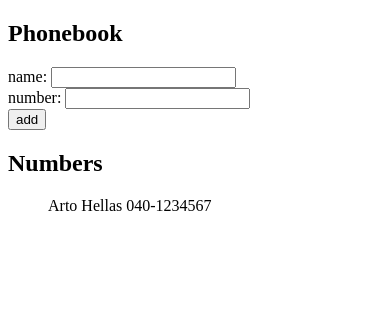
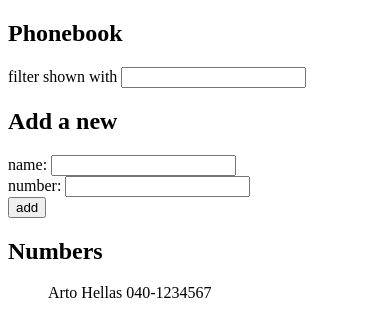
Before and after one commit to azevedo7/fullstackopen-submission, a React (Vite) app in the folder part2/phonebook/: page / in a window 390 px wide. Shown: the top 336 px of the page. Built offline with nearby package versions, Linux system fonts and the light colour scheme.

Commit message:
Phonebook: 2.9

```diff
--- a/part2/phonebook/src/App.jsx
+++ b/part2/phonebook/src/App.jsx
@@ -6,6 +6,8 @@ const App = () => {
   ])
   const [newName, setNewName] = useState('')
   const [newNumber, setNewNumber] = useState('')
+  const [filter, setFilter] = useState('')
+  const [filteredPersons, setFilteredPersons] = useState(persons)
 
   const handleNameChange = (e) => {
     setNewName(e.target.value)
@@ -15,6 +17,18 @@ const App = () => {
     setNewNumber(e.target.value)
   }
 
+  const handleFilterChange = (e) => {
+    const tempFilter = e.target.value
+    setFilter(tempFilter)
+    setFilteredPersons(persons.filter((person) => person.name.toLowerCase().includes(tempFilter.toLowerCase()) || person.phone.includes(tempFilter)))
+
+  }
+
+  const filterChange = (newPersons) => {
+    setFilteredPersons(newPersons.filter((person) => person.name.toLowerCase().includes(filter.toLowerCase()) || person.phone.includes(filter)))
+  }
+
+
   const addName = (e) => {
     e.preventDefault()
     if(persons.some((person) => person.name.toLowerCase() === newName.toLowerCase())) {
@@ -22,7 +36,9 @@ const App = () => {
     } else if (persons.some((person) => person.phone === newNumber)) {
       alert(`${newNumber} is already added to phonebook`)
     } else {
-      setPersons(persons.concat({ name: newName, phone: newNumber }))
+      const newPersons = [...persons, { name: newName, phone: newNumber }]
+      setPersons(newPersons)
+      filterChange(newPersons)
       setNewName('')
       setNewNumber('')
     }
@@ -31,6 +47,10 @@ const App = () => {
   return (
     <div>
       <h2>Phonebook</h2>
+      <form>
+        <div>filter shown with <input value={filter} onChange={handleFilterChange} /></div>
+      </form>
+      <h2>Add a new</h2>
       <form onSubmit={addName}>
         <div>
           name: <input value={newName} onChange={handleNameChange}/>
@@ -44,7 +64,7 @@ const App = () => {
       </form>
       <h2>Numbers</h2>
       <ul>
-        {persons.map((person) => <p key={person.name}>{person.name} {person.phone}</p>)}
+        {filteredPersons.map((person) => <p key={person.name}>{person.name} {person.phone}</p>)}
       </ul>
     </div>
   )
```
